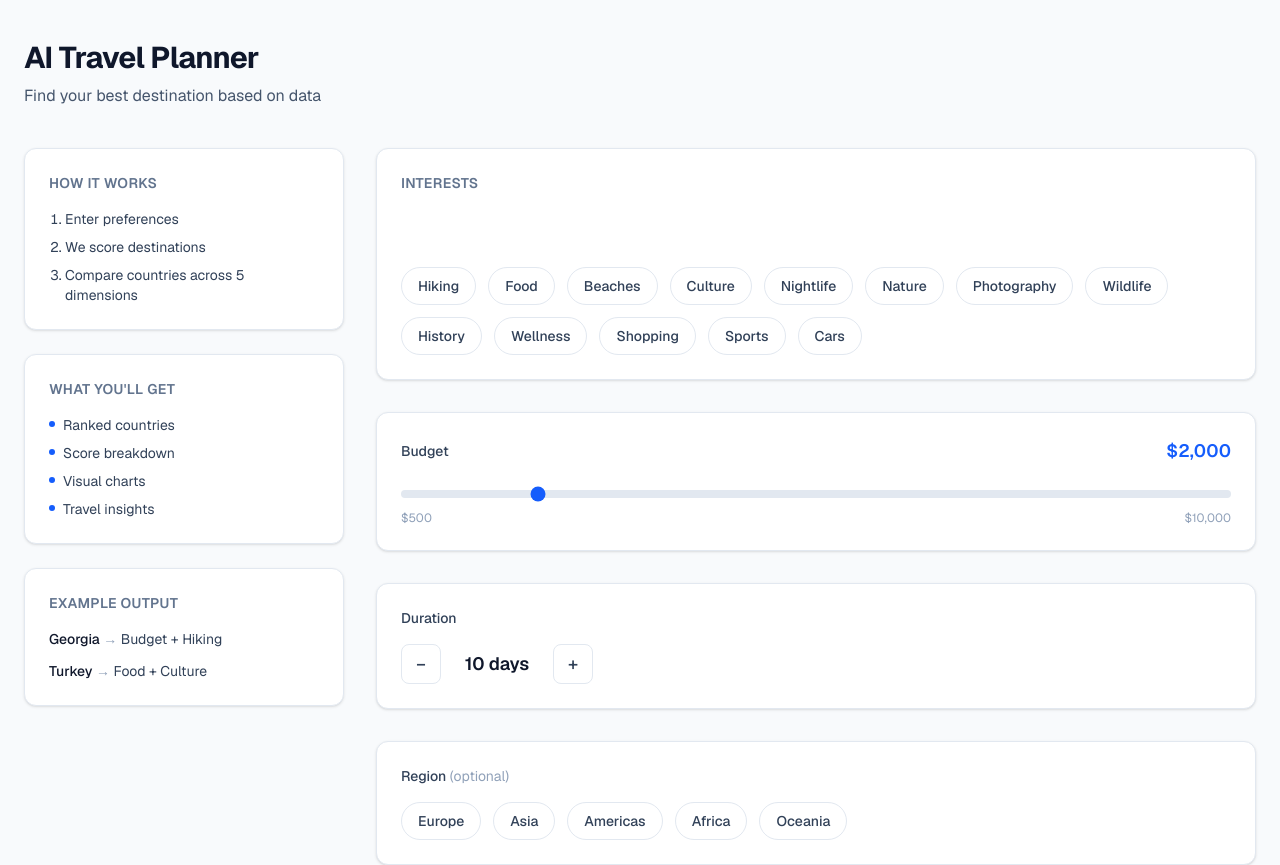
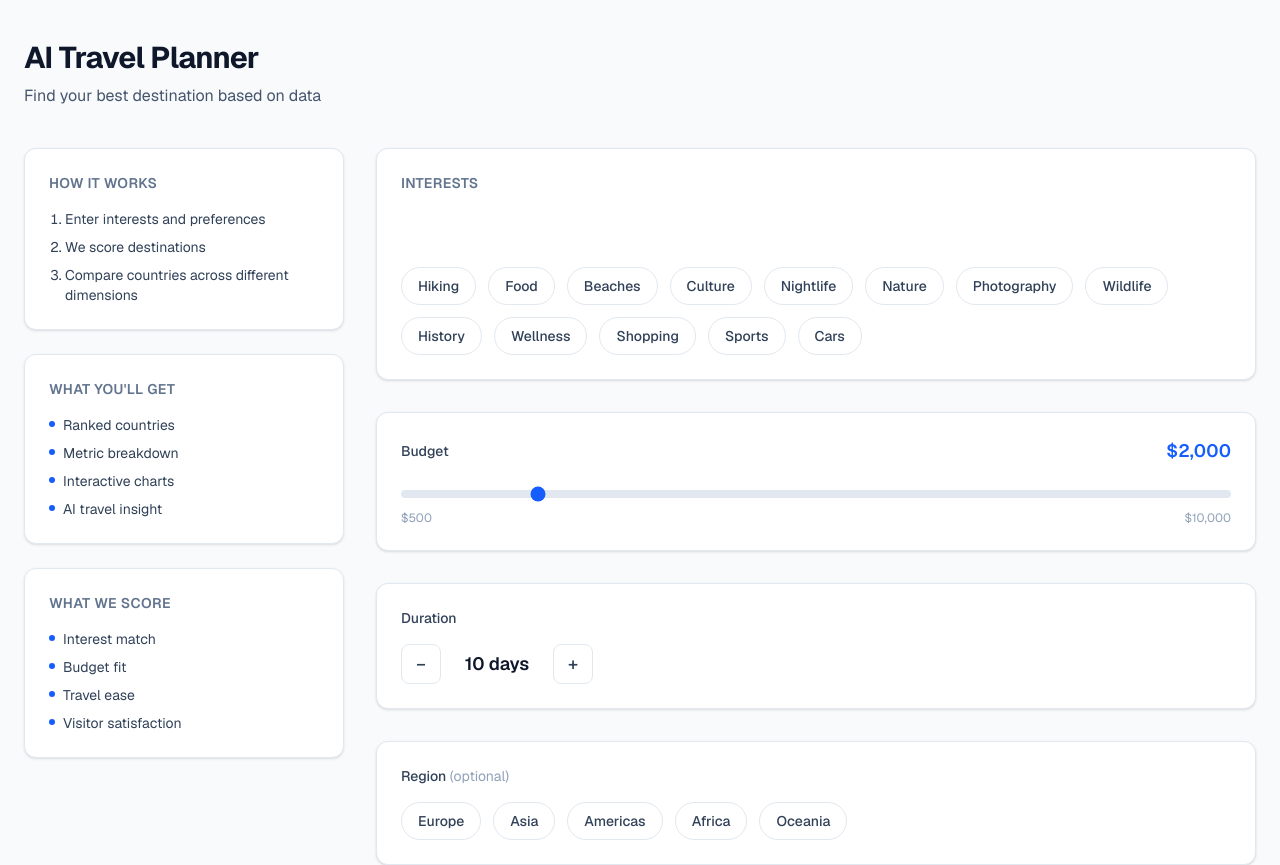
Before and after one commit to judabne/travel-ai, a Next.js app: page / in a window 1280 px wide. Shown: the top 865 px of the page. Built offline with nearby package versions, Linux system fonts and the light colour scheme.

Commit message:
feat: minor ux improvements

```diff
--- a/src/components/dashboard/DashboardLayout.tsx
+++ b/src/components/dashboard/DashboardLayout.tsx
@@ -127,6 +127,16 @@ export function DashboardLayout() {
 
               <InterestMatchBreakdown results={results} />
             </div>
+
+            <div className="mt-6 hidden justify-center md:flex">
+              <button
+                type="button"
+                onClick={handleTweakParameters}
+                className="rounded-lg border border-slate-200 bg-white px-6 py-2.5 text-sm font-medium text-slate-700 transition-colors hover:bg-slate-50"
+              >
+                Tweak Parameters
+              </button>
+            </div>
           </TwoColumnLayout>
 
           <CountryDrawer
--- a/src/components/form/HomeInfoSidebar.tsx
+++ b/src/components/form/HomeInfoSidebar.tsx
@@ -1,21 +1,23 @@
 import { SectionCard } from "@/components/layout/SectionCard";
 
 const HOW_IT_WORKS = [
-  "Enter preferences",
+  "Enter interests and preferences",
   "We score destinations",
-  "Compare countries across 5 dimensions",
+  "Compare countries across different dimensions",
 ];
 
 const WHAT_YOU_GET = [
   "Ranked countries",
-  "Score breakdown",
-  "Visual charts",
-  "Travel insights",
+  "Metric breakdown",
+  "Interactive charts",
+  "AI travel insight",
 ];
 
-const EXAMPLE_OUTPUT = [
-  { country: "Georgia", match: "Budget + Hiking" },
-  { country: "Turkey", match: "Food + Culture" },
+const WHAT_WE_SCORE = [
+  "Interest match",
+  "Budget fit",
+  "Travel ease",
+  "Visitor satisfaction",
 ];
 
 export function HomeInfoSidebar() {
@@ -40,13 +42,12 @@ export function HomeInfoSidebar() {
         </ul>
       </SectionCard>
 
-      <SectionCard title="Example output">
-        <ul className="space-y-3 text-sm">
-          {EXAMPLE_OUTPUT.map(({ country, match }) => (
-            <li key={country} className="text-slate-700">
-              <span className="font-medium text-slate-900">{country}</span>
-              <span className="text-slate-400"> → </span>
-              {match}
+      <SectionCard title="What we score">
+        <ul className="space-y-2 text-sm text-slate-700">
+          {WHAT_WE_SCORE.map((item) => (
+            <li key={item} className="flex items-start gap-2">
+              <span className="mt-1.5 h-1.5 w-1.5 shrink-0 rounded-full bg-blue-600" />
+              {item}
             </li>
           ))}
         </ul>
```
